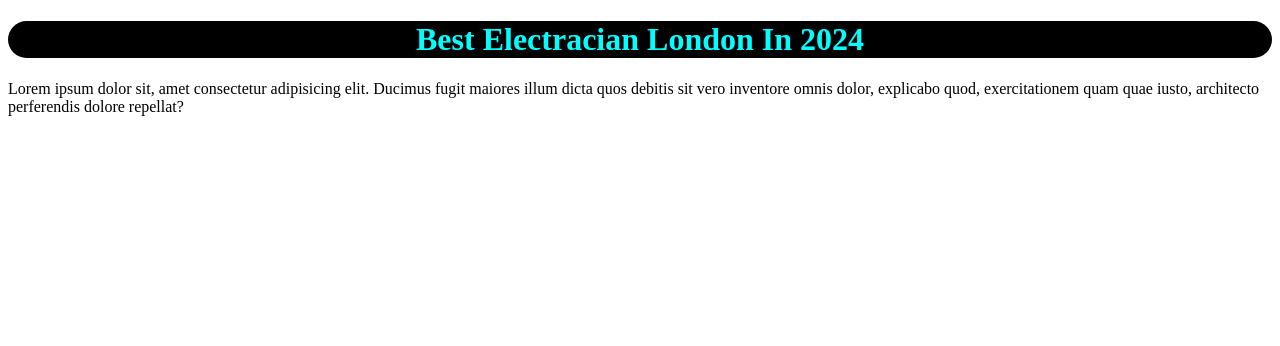
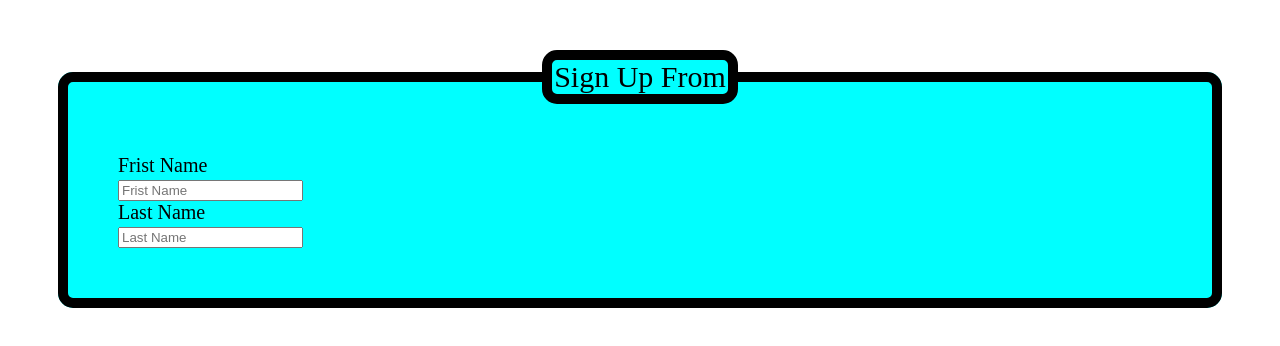
Before and after one commit to abdulahadshakibpro/Electracian-London, a plain HTML site: page home.html in a window 1280 px wide. Drawn offline with Linux system fonts and the light colour scheme.

Commit message:
more correction

```diff
--- a/home.css
+++ b/home.css
@@ -1,6 +1,17 @@
-#h{
+#l1{
     text-align:center;
-    background-color:black;
-    color:aqua;
-    border-radius:25px;
+    background-color:aqua;
+    font-size:30px;
+    border-color:green;
+    border-radius:15px;
+    border:solid 10px;
 }
+#f1{
+font-size:20px;
+border-color:green;
+border-radius:15px;
+border:solid 10px;
+background-color:aqua;
+padding:50px 50px;
+margin:50px 50px;
+}
--- a/home.html
+++ b/home.html
@@ -8,7 +8,18 @@
    <link rel="shortcut icon" href="electracian image.jpg" type="image/x-icon">
 </head>
 <body>
-    <h1 id="h">Best Electracian London In 2024</h1>
-    <p>Lorem ipsum dolor sit, amet consectetur adipisicing elit. Ducimus fugit maiores illum dicta quos debitis sit vero inventore omnis dolor, explicabo quod, exercitationem quam quae iusto, architecto perferendis dolore repellat?</p>
+
+    <fieldset id="f1">
+        <legend id="l1">Sign Up From</legend>
+        Frist Name
+    <br>
+    <input type="text" id="name=" placeholder="Frist Name">
+    <br>
+    Last Name
+    <br>
+    <input type="text" id="name" placeholder="Last Name">
+    </fieldset>
+    <br><br>
+
 </body>
 </html>
```
